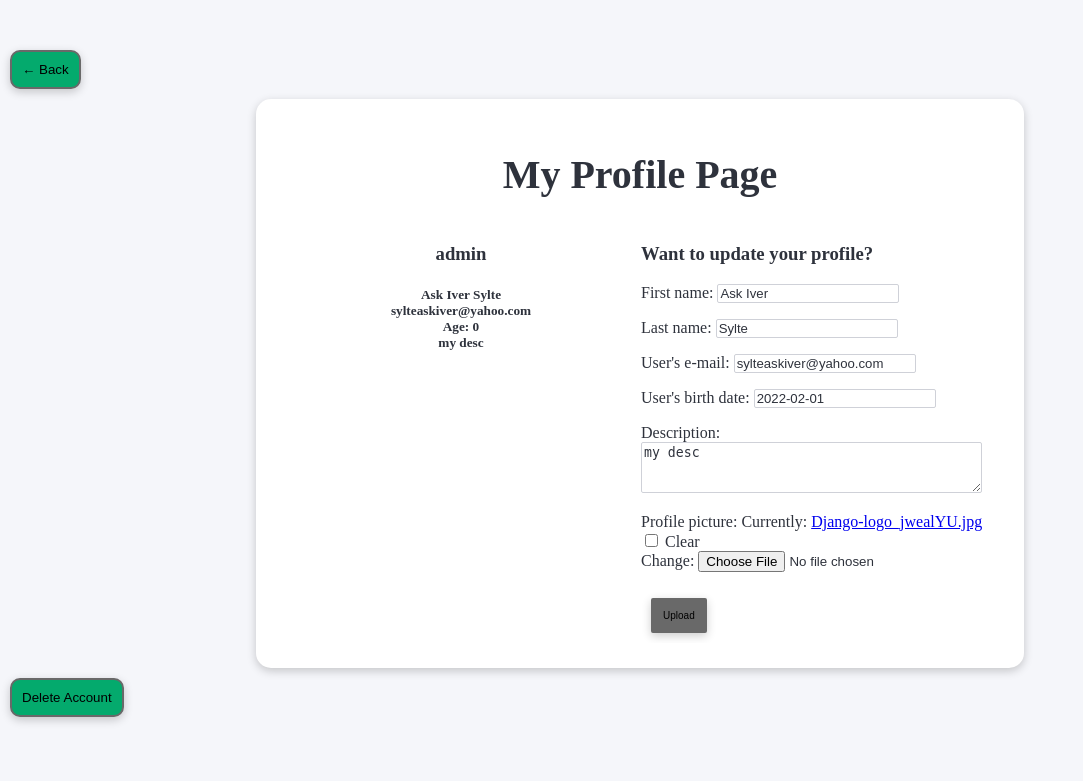
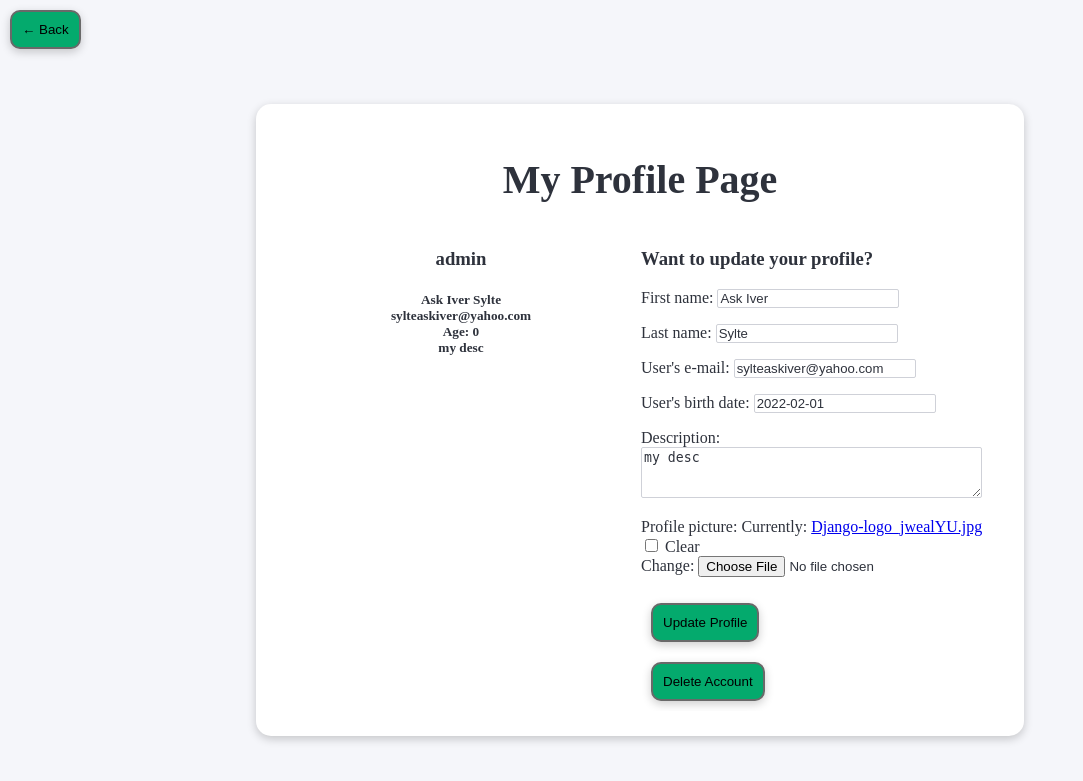
Before and after one commit to Madt2/TDT4145-Prosjekt-Vaar-2022, a Django app: page /GroupUp/profile/ in a window 1280 px wide. Shown: the top 781 px of the page, without its empty margins (0-1083 px from the left). Run offline with Django 4.2, Linux system fonts and the light colour scheme; a user stored in the database is signed in; data comes from the database, SQL or seed files in the repository; some libraries are stand-ins or nearby versions.

Commit message:
Changelog: -small css changes to profile page     -fixed navbar positioning to be same as other pages     -repositioned delete account button, not great, but better

```diff
--- a/GroupUpProject/static/GroupUp/profile/profile_page.css
+++ b/GroupUpProject/static/GroupUp/profile/profile_page.css
@@ -6,7 +6,17 @@ body {
     position: relative;
     height: 100%;
 }
+
+nav {
+    position: absolute;
+    height: 75px;
+    width: 100%;
+    left: 0;
+    top: 0;
+}
+
 .container{
+    margin: 5% auto auto;
     overflow: hidden;
     position:center;
     background-color: white;
@@ -19,7 +29,6 @@ body {
     height: 100%;
     box-shadow: 0 3px 10px rgb(0 0 0 / 0.2);
     box-sizing: border-box;
-    margin: auto;
 }
 .account-settings .user-profile {
     padding-bottom: 1rem;
@@ -131,3 +140,7 @@ font-size: 20px;
     left: 10px;
     bottom: 0;
 }
+
+.right_nav_button {
+    float: right;
+}
--- a/GroupUpProject/templates/GroupUp/profile_page.html
+++ b/GroupUpProject/templates/GroupUp/profile_page.html
@@ -12,11 +12,11 @@
 </head>
 <body>
 <nav>
-  <button onclick="location.href='http://127.0.0.1:8000/GroupUp/front_page/'" type="button">
+    <button onclick="location.href='http://127.0.0.1:8000/GroupUp/front_page/'" type="button">
     &#8592; Back</button>
 </nav>
-
-<div class="container">
+<div class="page_container">
+    <div class="container">
 	<h1 class="headline"> My Profile Page</h1>
 <div class="card h-100">
 	<div class="profile-now">
@@ -52,8 +52,9 @@
 				<form method="POST" action="" enctype="multipart/form-data">
   						{% csrf_token %}
    							{{ form.as_p }}
- 					 	<button type="submit" class="btn">Upload</button>
+ 					 	<button type="submit">Update Profile</button>
 					</form>
+                <button onclick="open_delete_window()">Delete Account</button>
 			</div>
 		</div>
 
@@ -66,6 +67,8 @@
 </div>
 </div>
     </div>
+</div>
+
 <div id="delete_window_container">
     <div id="delete_window_content">
         <h2 id="delete_window_title">Are you sure you want to delete your account?</h2>
@@ -78,6 +81,5 @@
         </div>
     </div>
 </div>
-    <button onclick="open_delete_window()">Delete Account</button>
 </body>
 </html>
```
